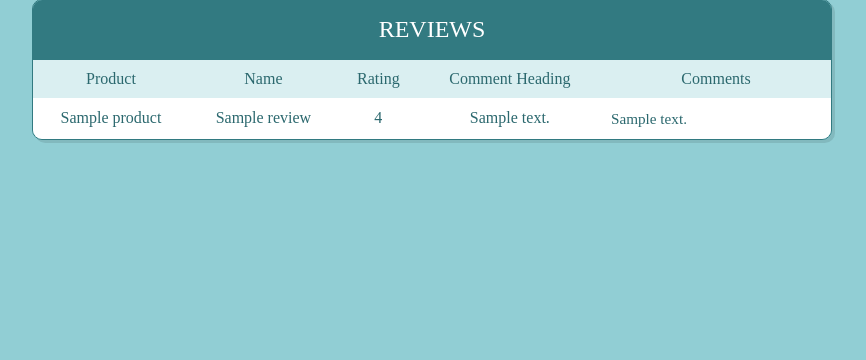
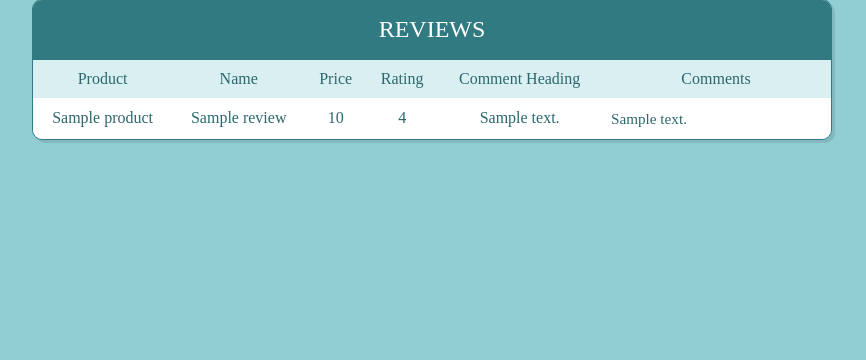
Before and after one commit to Batman21294/ReviewScrapper, a Flask app: template templates/results.html in a window 1280 px wide. Shown: the part 17-377 px from the top of the page, without its empty margins (208-1074 px from the left). Run offline with Flask 2, Linux system fonts and the light colour scheme; the template is opened without the code that fills it: most values are stand-ins (such as "Sample title", 1, 10 or a date in 2020); some libraries are stand-ins or nearby versions.

Commit message:
added price

```diff
--- a/app.py
+++ b/app.py
@@ -34,7 +34,7 @@ def index():
 
             filename = searchString + ".csv"
             fw = open(filename, "w")
-            headers = "Product, Customer Name, Rating, Heading, Comment \n"
+            headers = "Product, Customer Name, Price, Rating, Heading, Comment \n"
             fw.write(headers)
             reviews = []
             for commentbox in commentboxes:
@@ -54,6 +54,11 @@ def index():
                     rating = 'No Rating'
 
                 try:
+                    price = prod_html.find_all('div', {'class': '_30jeq3 _16Jk6d'})[0].text
+
+                except Exception as e:
+                    price = 'No Price'
+                try:
                     #commentHead.encode(encoding='utf-8')
                     commentHead = commentbox.div.div.div.p.text
 
@@ -66,7 +71,7 @@ def index():
                 except Exception as e:
                     print("Exception while creating dictionary: ",e)
 
-                mydict = {"Product": searchString, "Name": name, "Rating": rating, "CommentHead": commentHead,
+                mydict = {"Product": searchString, "Name": name, "Price": price , "Rating": rating, "CommentHead": commentHead,
                           "Comment": custComment}
                 reviews.append(mydict)
             return render_template('results.html', reviews=reviews[0:(len(reviews)-1)])
--- a/iphone12.csv
+++ b/iphone12.csv
@@ -1 +1 @@
-Product, Customer Name, Rating, Heading, Comment
+Product, Customer Name, Price, Rating, Heading, Comment
--- a/templates/results.html
+++ b/templates/results.html
@@ -23,6 +23,7 @@
       <tr>
          <th>Product</th>
          <th>Name</th>
+          <th>Price</th>
          <th>Rating</th>
          <th>Comment Heading</th>
          <th width="230">Comments</th>
@@ -31,6 +32,7 @@
       <tr>
           <td>{{review['Product']}}</td>
          <td>{{review['Name']}}</td>
+          <td>{{review['Price']}}</td>
          <td>{{review['Rating']}}</td>
          <td>{{review['CommentHead']}}</td>
          <td>{{review['Comment']}} </td>
```
